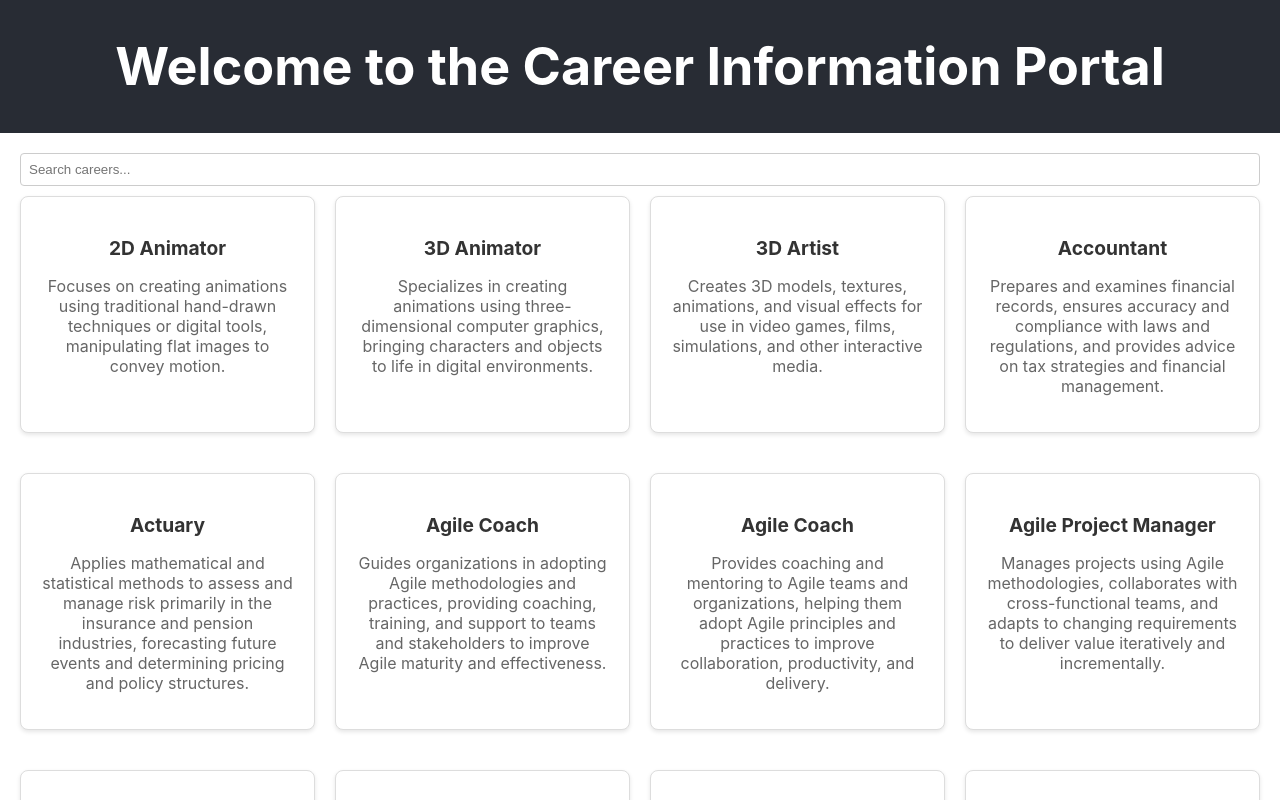
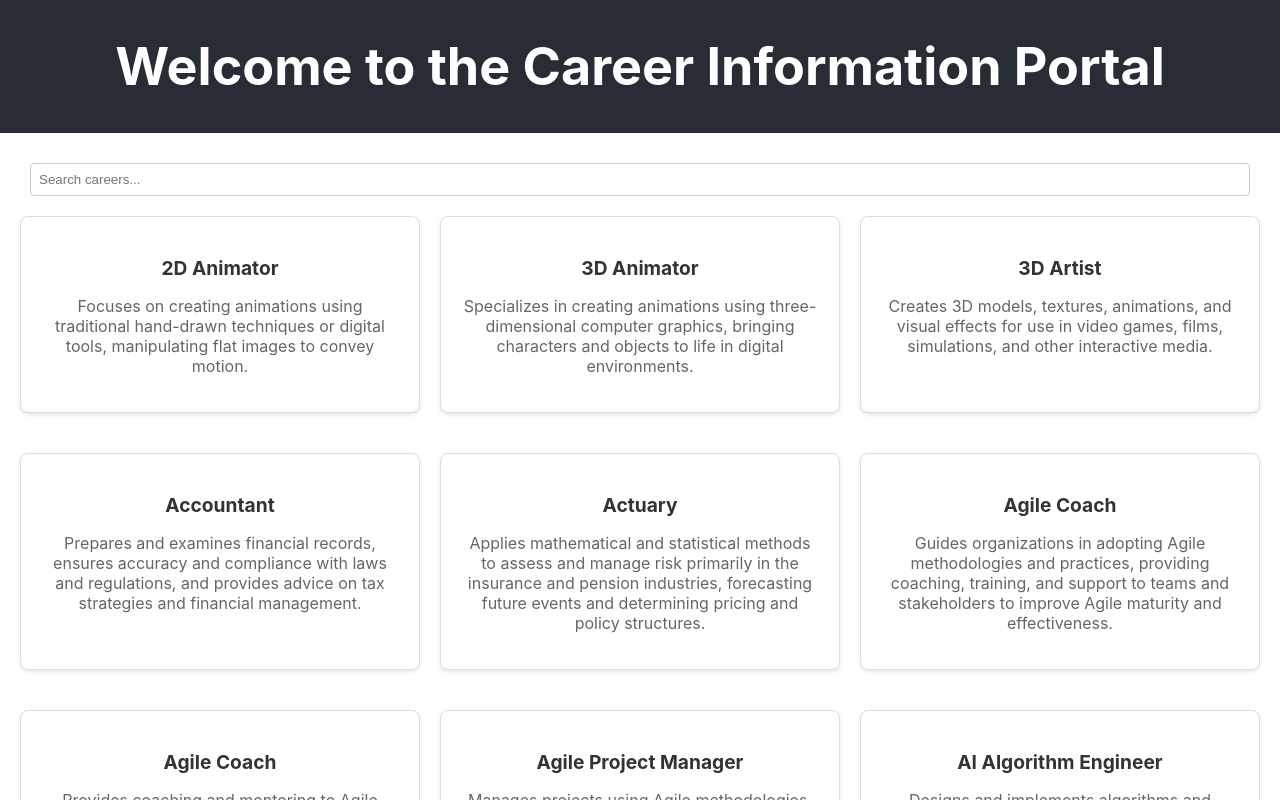
Before and after one commit to vinaysb1/careerinfo_up_fe, a React (Create React App) app: page / in a window 1280 px wide. Shown: the top 800 px of the page. Built offline with nearby package versions, Linux system fonts and the light colour scheme.

Commit message:
ci_up_lesson8_make_input_sticky_on_scroll

```diff
--- a/src/components/CareerList.css
+++ b/src/components/CareerList.css
@@ -81,3 +81,50 @@
         right: 10px;
     }
 }
+
+.career-list-container {
+    padding: 20px;
+}
+
+.search-container {
+    position: sticky;
+    top: 0;
+    background-color: #fff;
+    z-index: 1000;
+    padding: 10px;
+}
+
+.sticky .search-container {
+    box-shadow: 0 2px 4px rgba(0, 0, 0, 0.1);
+}
+
+.card-container {
+    display: grid;
+    grid-template-columns: repeat(auto-fill, minmax(300px, 1fr));
+    gap: 20px;
+}
+
+.clear-button {
+    border: none;
+    background: none;
+    cursor: pointer;
+    outline: none;
+}
+
+.clear-icon {
+    fill: rgba(0, 0, 0, .54);
+    width: 24px;
+    height: 24px;
+}
+
+@media (max-width: 768px) {
+    .card-container {
+        grid-template-columns: repeat(2, 1fr);
+    }
+}
+
+@media (max-width: 480px) {
+    .card-container {
+        grid-template-columns: repeat(1, 1fr);
+    }
+}
--- a/src/components/CareerList.js
+++ b/src/components/CareerList.js
@@ -1,10 +1,11 @@
-import React, { useState } from "react";
+import React, { useState, useEffect } from "react";
 import careers from "../mockdata/data";
 import "./CareerList.css"; // Import CSS file
 import CareerCard from "./CareerCard";
 
 const CareerList = () => {
     const [searchTerm, setSearchTerm] = useState("");
+    const [isSticky, setIsSticky] = useState(false);
 
     const handleSearchChange = (event) => {
         setSearchTerm(event.target.value);
@@ -57,9 +58,25 @@ const CareerList = () => {
         return aTitle.localeCompare(bTitle);
     });
 
+    useEffect(() => {
+        const handleScroll = () => {
+            const offset = window.scrollY;
+            if (offset > 100) {
+                setIsSticky(true);
+            } else {
+                setIsSticky(false);
+            }
+        };
+
+        window.addEventListener('scroll', handleScroll);
+
+        return () => {
+            window.removeEventListener('scroll', handleScroll);
+        };
+    }, []);
 
     return (
-        <div className="career-list">
+        <div className={`career-list-container ${isSticky ? 'sticky' : ''}`}>
             <div className="search-container">
                 <input
                     type="text"
@@ -94,7 +111,6 @@ const CareerList = () => {
                     <CareerCard key={career.id} career={career} />
                 ))}
             </div>
-
         </div>
     );
 };
```
